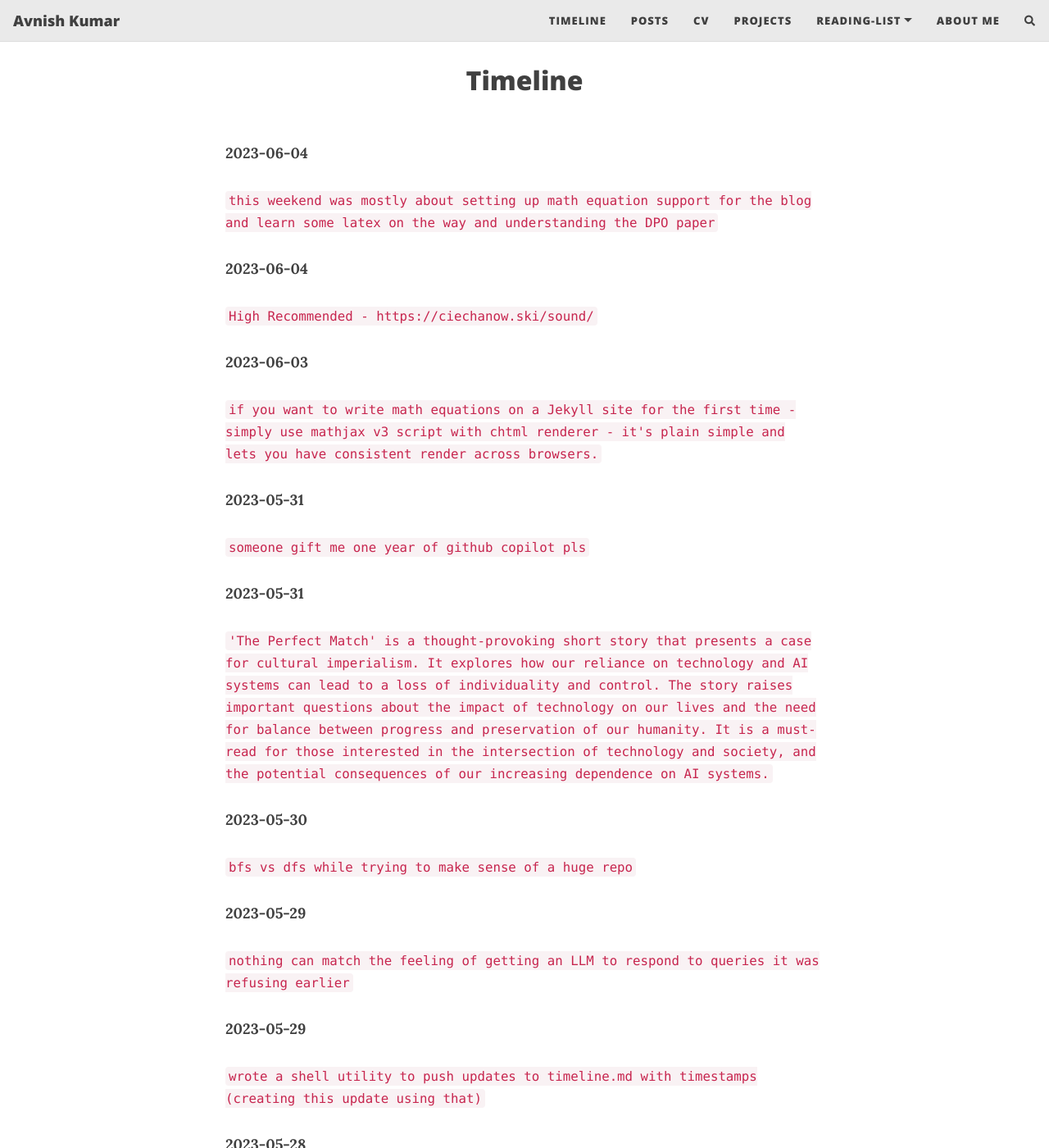
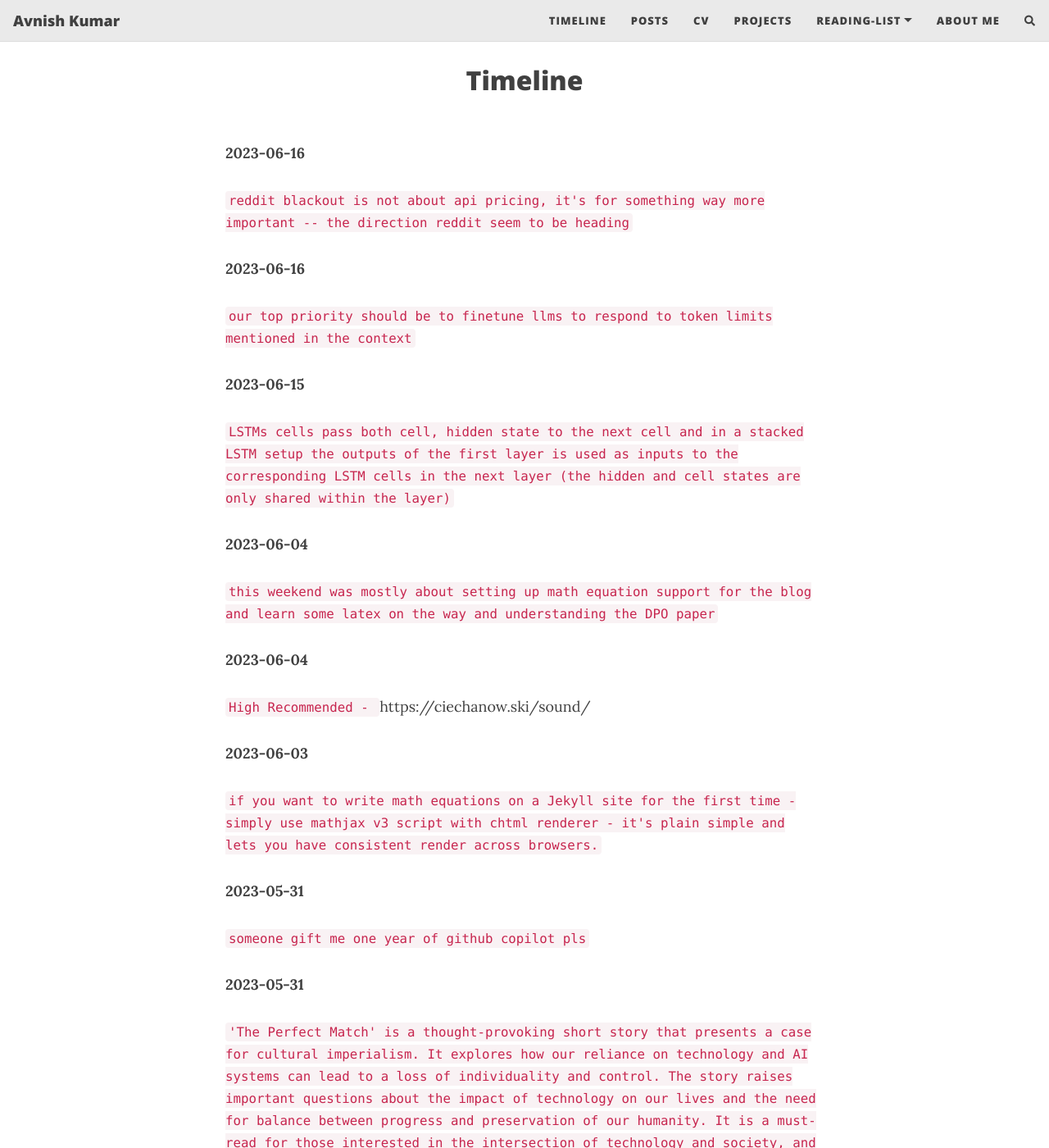
Before and after one commit to kavnish/kavnish.github.io, a Jekyll site: the page built from pages/timeline.md, in a window 1280 px wide and 1400 px high. Shown: the whole window at 82% size. Built offline with Jekyll 4.4.1, drawn with Linux system fonts in a browser that asks for light colours; nearby versions of some CDN libraries; comment, search, counter and statistics services are not loaded.

Commit message:
updated tl

```diff
--- a/_layouts/post.html
+++ b/_layouts/post.html
@@ -3,6 +3,8 @@ layout: base
 ---
 
 {% include header.html type="post" %}
+<script src="https://polyfill.io/v3/polyfill.min.js?features=es6"></script>
+<script src="https://cdn.jsdelivr.net/npm/mathjax@3.0.0/es5/tex-chtml.js" type="text/javascript"></script>
 
 <div class="{% if page.full-width %} container-fluid {% else %} container-md {% endif %}">
   <div class="row">
--- a/pages/timeline.md
+++ b/pages/timeline.md
@@ -9,6 +9,21 @@ full-width: false
 published: true
 ---
 
+**2023-06-16**
+
+`reddit blackout is not about api pricing, it's for something way more important -- the direction reddit seem to be heading`
+
+
+**2023-06-16**
+
+`our top priority should be to finetune llms to respond to token limits mentioned in the context`
+
+
+**2023-06-15**
+
+`LSTMs cells pass both cell, hidden state to the next cell and in a stacked LSTM setup the outputs of the first layer is used as inputs to the corresponding LSTM cells in the next layer (the hidden and cell states are only shared within the layer)`
+
+
 **2023-06-04**
 
 `this weekend was mostly about setting up math equation support for the blog and learn some latex on the way and understanding the DPO paper`
@@ -16,7 +31,7 @@ published: true
 
 **2023-06-04**
 
-`High Recommended - https://ciechanow.ski/sound/`
+`High Recommended - ` https://ciechanow.ski/sound/
 
 
 **2023-06-03**
```
Also changed, not shown: _posts/2023-02-16-Notes-On-ToMe.md (+1 -0 lines), _posts/2023-06-03-On-CrossEntropy-and-NLL.md (added, +68 -0 lines), assets/img/embed/image-1.png (added), 1 other file.
